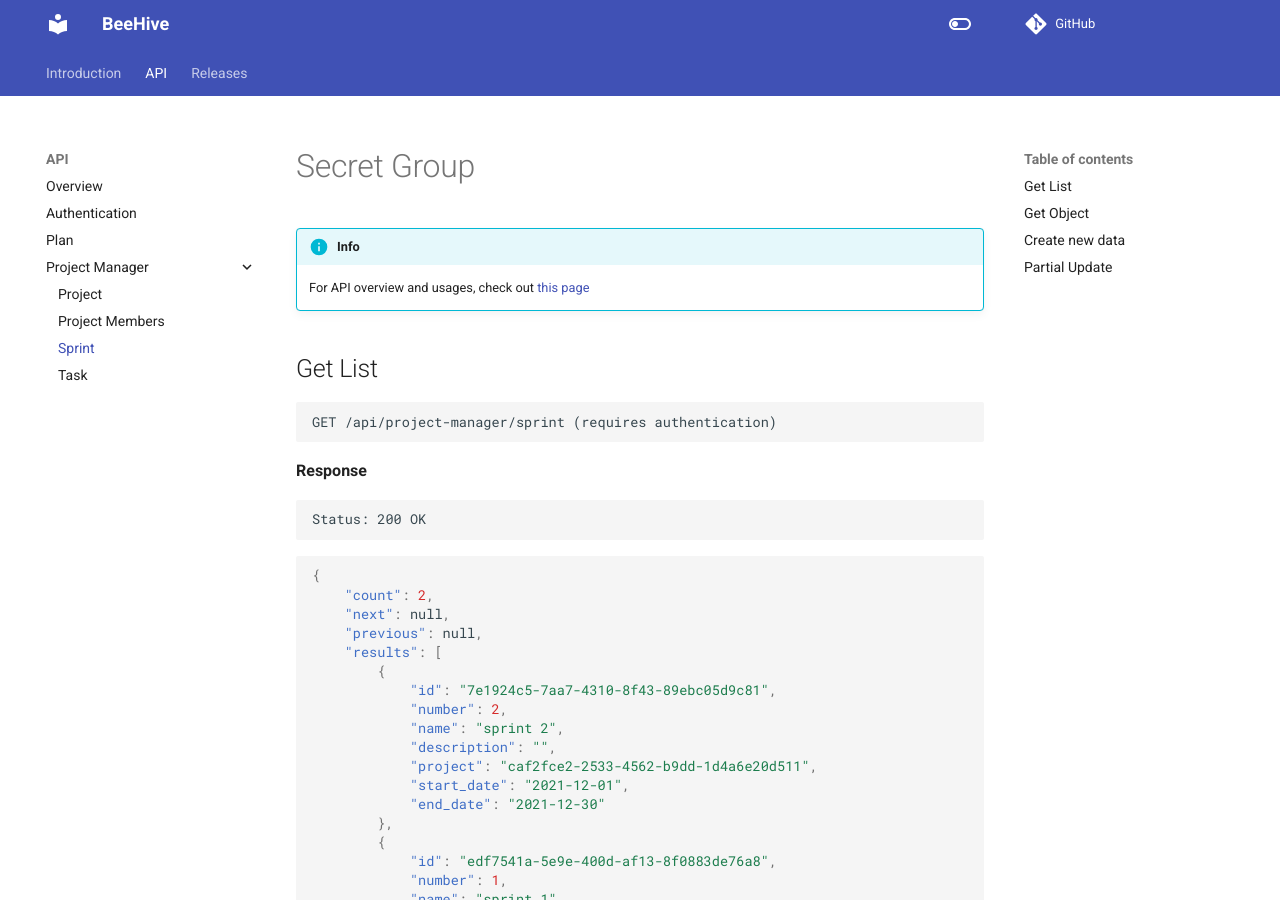
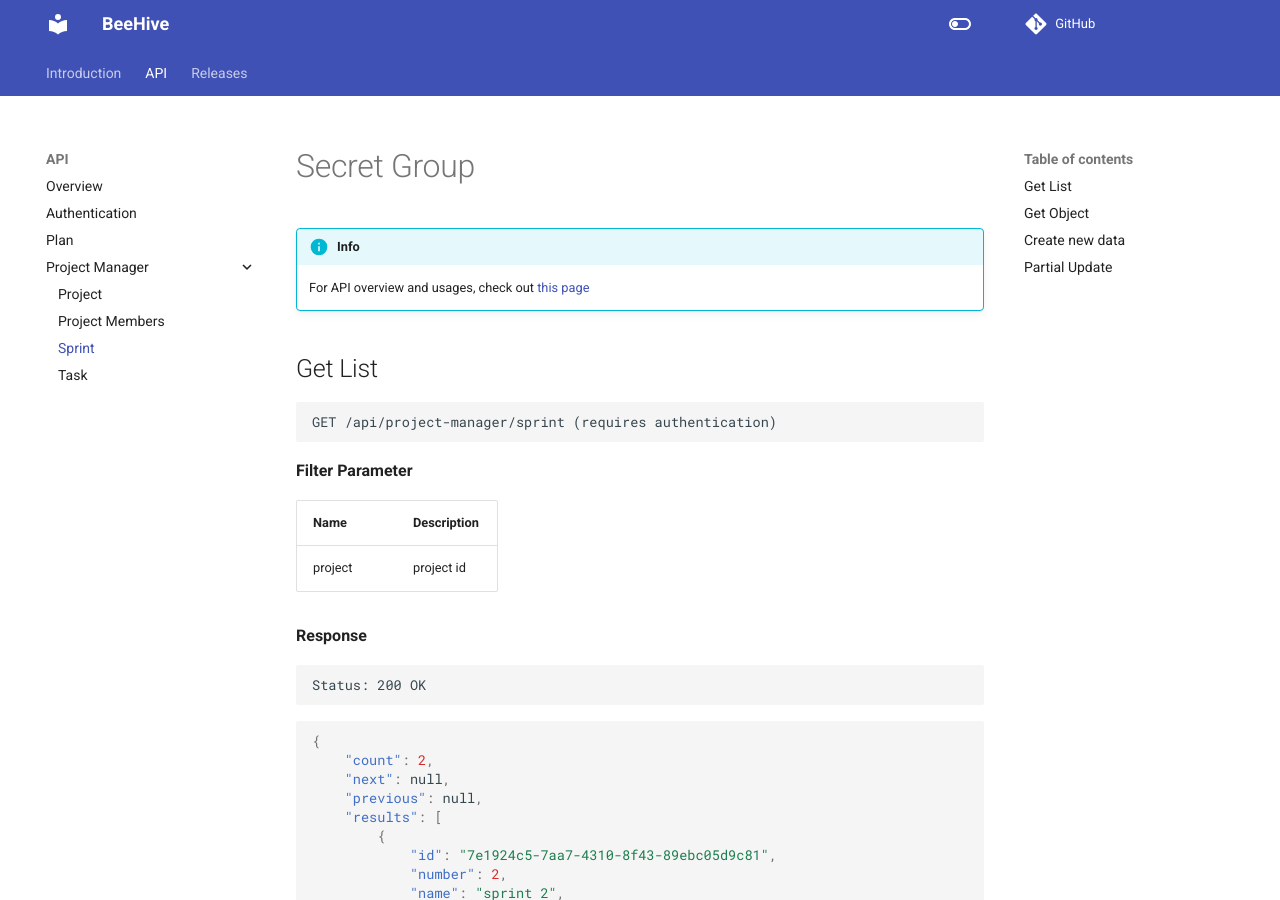
Before and after one commit to purnendukar/BeeHive-backend, an MkDocs documentation site: the page built from docs/api/5-sprint.md, in a window 1280 px wide and 900 px high. Built offline with MkDocs 1.6.1 and Material for MkDocs 9.7.7, drawn with Linux system fonts in a browser that asks for light colours; comment, search, counter and statistics services are not loaded.

Commit message:
chore(doc): task and sprint api filter

````diff
--- a/docs/api/5-sprint.md
+++ b/docs/api/5-sprint.md
@@ -8,6 +8,13 @@
 ```
 GET /api/project-manager/sprint (requires authentication)
 ```
+
+**Filter Parameter**
+
+Name     | Description
+---------|-------------------------------------
+project | project id
+
 
 **Response**
 ```
````
Also changed, not shown: docs/api/6-task.md (+6 -0 lines).
